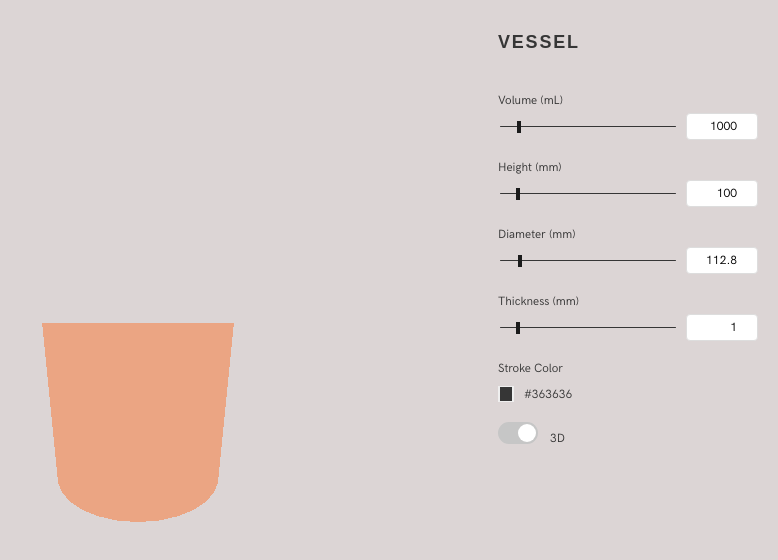
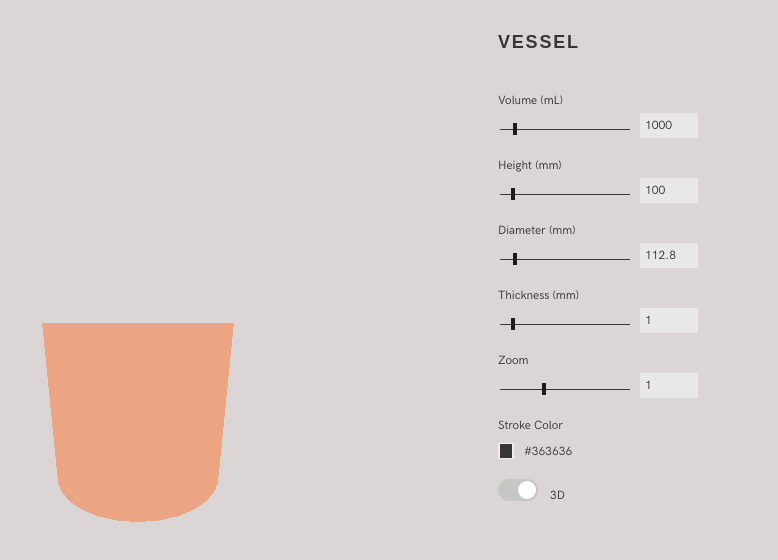
Before and after one commit to DepaOne/Vessel, a React (Create React App) app: page / in a window 1280 px wide. Shown: the top 560 px of the page, without its empty margins (502-1280 px from the left). Built offline with nearby package versions, Linux system fonts and the light colour scheme.

Commit message:
Update core components

```diff
--- a/src/App.css
+++ b/src/App.css
@@ -11,12 +11,15 @@
   width: 100%;
   height: 100%;
   justify-content: center; /* Center the content horizontally */
+  align-items: flex-start; /* Change from center to flex-start */
+
   align-items: center;
 }
 
 .visualization-container {
   width: 400px;
   height: 400px;
+  transition: transform 0.3s ease;
 }
 
 .svg-container, .three-d-container {
@@ -61,7 +64,7 @@
   flex: 1;
   margin-right: 10px;
   -webkit-appearance: none; /* Remove default appearance */
-  width: 100%;
+  width: 50%;
   height: 0.5px; /* Slider track height */
   background: #363636; /* Slider track color */
   outline: none;
@@ -89,12 +92,14 @@
 
 /* Styling for the number input */
 .slider-with-input input[type="number"] {
-  width: 60px;
+  width: 48px;
   padding: 5px;
-  border: 1px solid #ddd;
-  border-radius: 4px;
+  border: 0px solid #ddd;
+  background-color: #e8e8e8; /* Light gray background */
+  color: #363636; /* Dark text color for contrast */
+  border-radius: 0px;
   font-size: 12px;
-  text-align: right;
+  text-align: left;
 }
 
 /* Hover effects */
@@ -317,3 +322,8 @@ input[type="color"]::-webkit-color-swatch {
 .switch input:focus {
   outline: none;
 }
+
+.control-group input[type="range"] {
+  width: 100%;
+  margin-top: 5px;
+}
--- a/src/App.js
+++ b/src/App.js
@@ -12,6 +12,7 @@ function App() {
   const [activeView, setActiveView] = useState('3D'); // '3D' or '2D'
   const [strokeColor, setStrokeColor] = useState('#363636');
   const [pathStrokeColor, setPathStrokeColor] = useState('#363636');
+  const [zoom, setZoom] = useState(1);
 
   const updateFromVolume = (newVolume) => {
     const oldVolume = (Math.PI * Math.pow(diameter / 20, 2) * height / 10);
@@ -46,6 +47,10 @@ function App() {
     setPathStrokeColor(e.target.value);
   };
 
+  const handleZoomChange = (e) => {
+    setZoom(parseFloat(e.target.value));
+  };
+
   useEffect(() => {
     document.documentElement.style.setProperty('--svg-stroke-color', strokeColor);
   }, [strokeColor]);
@@ -53,7 +58,7 @@ function App() {
   return (
     <div className="App">
       <div className="container">
-        <div className="visualization-container">
+        <div className="visualization-container" style={{ transform: `scale(${zoom})`, transformOrigin: 'center center' }}>
           {activeView === '2D' ? (
             <div className="svg-container">
               <ContainerSVG
@@ -109,9 +114,15 @@ function App() {
             value={thickness}
             onChange={setThickness}
           />
-
-
-
+          <SliderWithInput
+            id="zoom"
+            label="Zoom"
+            min={0.5}
+            max={2}
+            step={0.1}
+            value={Number(zoom.toFixed(2))}
+            onChange={(newZoom) => setZoom(Number(newZoom.toFixed(2)))}
+          />
           <div className="control-group">
             <label htmlFor="strokeColor">Stroke Color</label>
             <div className="color-picker-wrapper">
--- a/src/components/SliderWithInput.js
+++ b/src/components/SliderWithInput.js
@@ -1,31 +1,43 @@
 import React from 'react';
 
-function SliderWithInput({ id, label, min, max, step = 1, value, onChange }) {
+const SliderWithInput = ({ id, label, min, max, step = 1, value, onChange }) => {
+  const handleSliderChange = (e) => {
+    const newValue = parseFloat(e.target.value);
+    onChange(Number(newValue.toFixed(2)));
+  };
+
+  const handleInputChange = (e) => {
+    let newValue = parseFloat(e.target.value);
+    if (!isNaN(newValue)) {
+      newValue = Math.min(Math.max(newValue, min), max);
+      onChange(Number(newValue.toFixed(2)));
+    }
+  };
+
   return (
     <div className="slider-with-input">
       <label htmlFor={id}>{label}</label>
-      <div className="input-group">
+      <div className="slider-input-wrapper">
         <input
           type="range"
-          id={`${id}-slider`}
+          id={id}
           min={min}
           max={max}
           step={step}
           value={value}
-          onChange={(e) => onChange(parseFloat(e.target.value))}
+          onChange={handleSliderChange}
         />
         <input
           type="number"
-          id={`${id}-input`}
+          value={value}
+          onChange={handleInputChange}
+          step={step}
           min={min}
           max={max}
-          step={step}
-          value={value}
-          onChange={(e) => onChange(parseFloat(e.target.value))}
         />
       </div>
     </div>
   );
-}
+};
 
 export default SliderWithInput;
```
